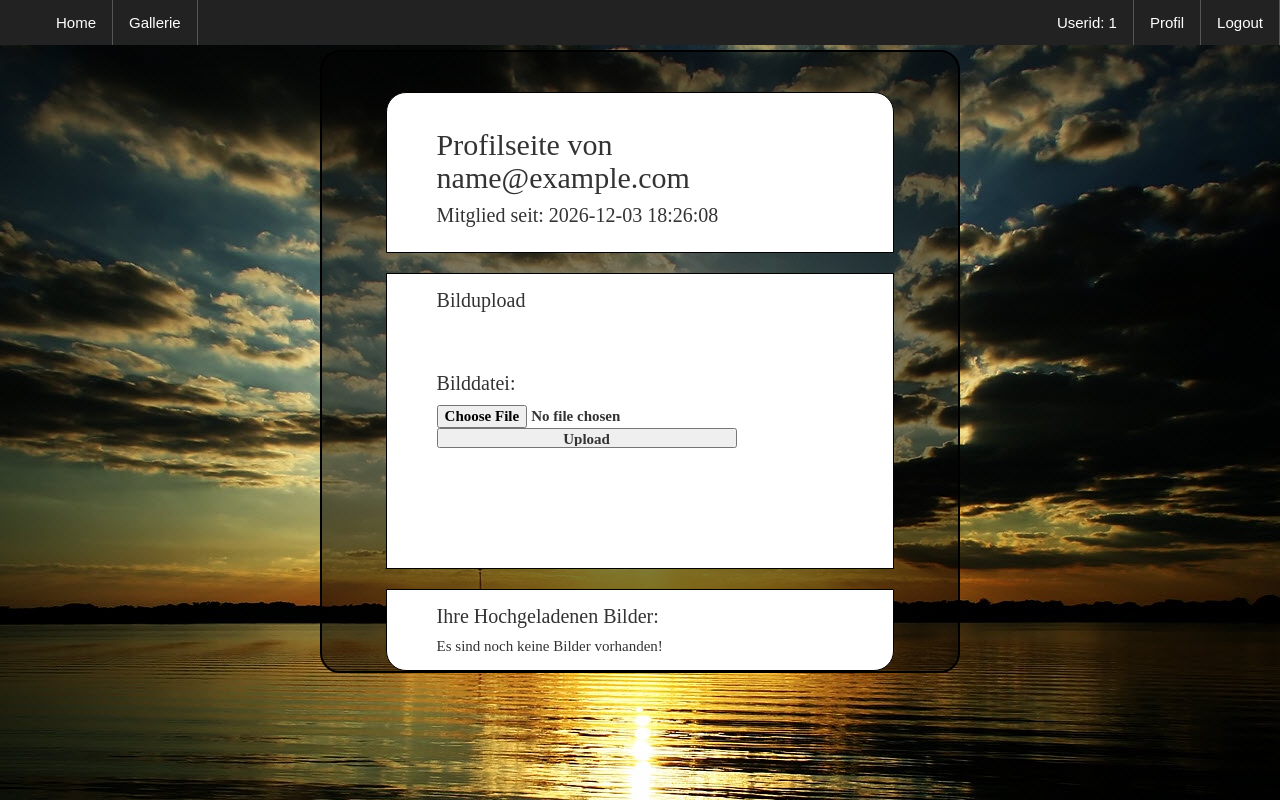
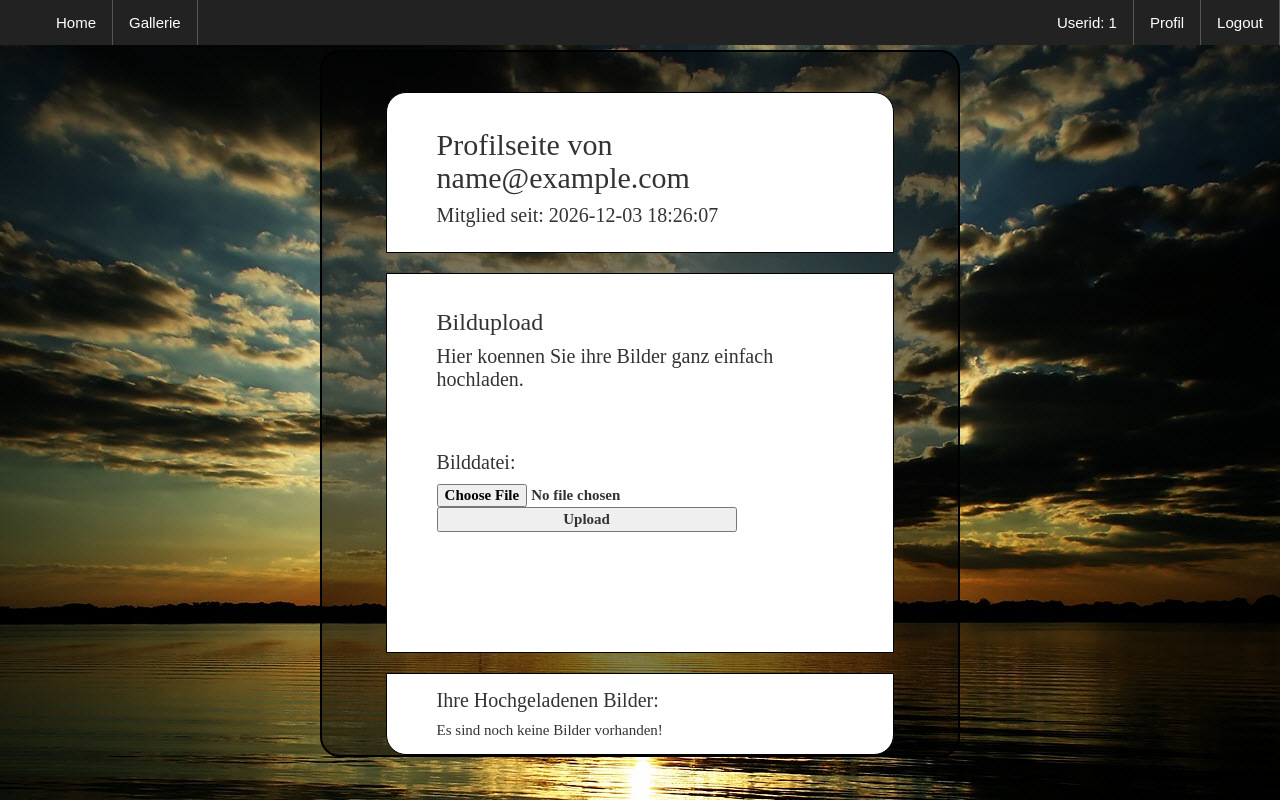
Before and after one commit to ThienNhi/WPFTennieNguyen, a PHP site: page /profil.php in a window 1280 px wide. Run offline with PHP 8.4, Linux system fonts and the light colour scheme; the visitor is signed in with stand-in values (Sample User, id 1); data that the repository does not hold is empty; some libraries are stand-ins or nearby versions.

Commit message:
Fehler behoben

```diff
--- a/css/stylesheet.css
+++ b/css/stylesheet.css
@@ -216,5 +216,5 @@ form.json {
 
 #upload {
     width: 300px;
-    height: 20px;
+    height: 25px;
 }
--- a/profil.php
+++ b/profil.php
@@ -44,11 +44,12 @@ if (isset($_SESSION)) {
                     </div>
                     <div id="innerNext">
                         <div id="text">
-                            <p>Bildupload</p>
+                            <h3>Bildupload</h3>
+                            <p>Hier koennen Sie ihre Bilder ganz einfach hochladen.</p>
                             <form method="post" id="uploadForm" class="uploadForm" action="" enctype="multipart/form-data">
                                 <p align="justify">Bilddatei:</p>
                                 <label class="file">
-                                    <input type="file" id="file" name="img">
+                                    <input type="file" id="file" name="img" required>
                                     <span class="file-custom"></span>
                                     <input type="submit" id="upload" name="submit" value="Upload">
                                 </label>
```
Also changed, not shown: img/userImg/1/56fd942f34eb3f2016111839.png (added).
